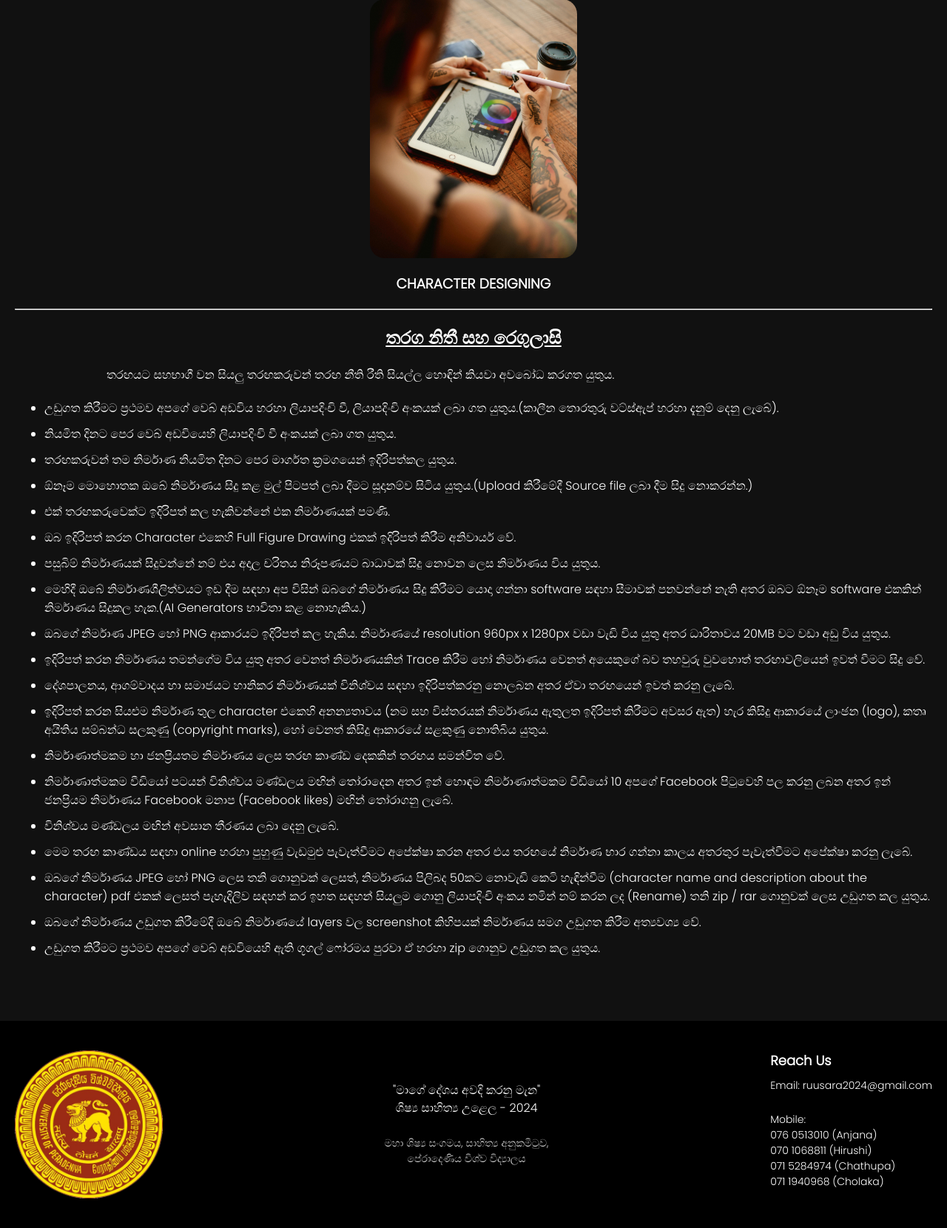
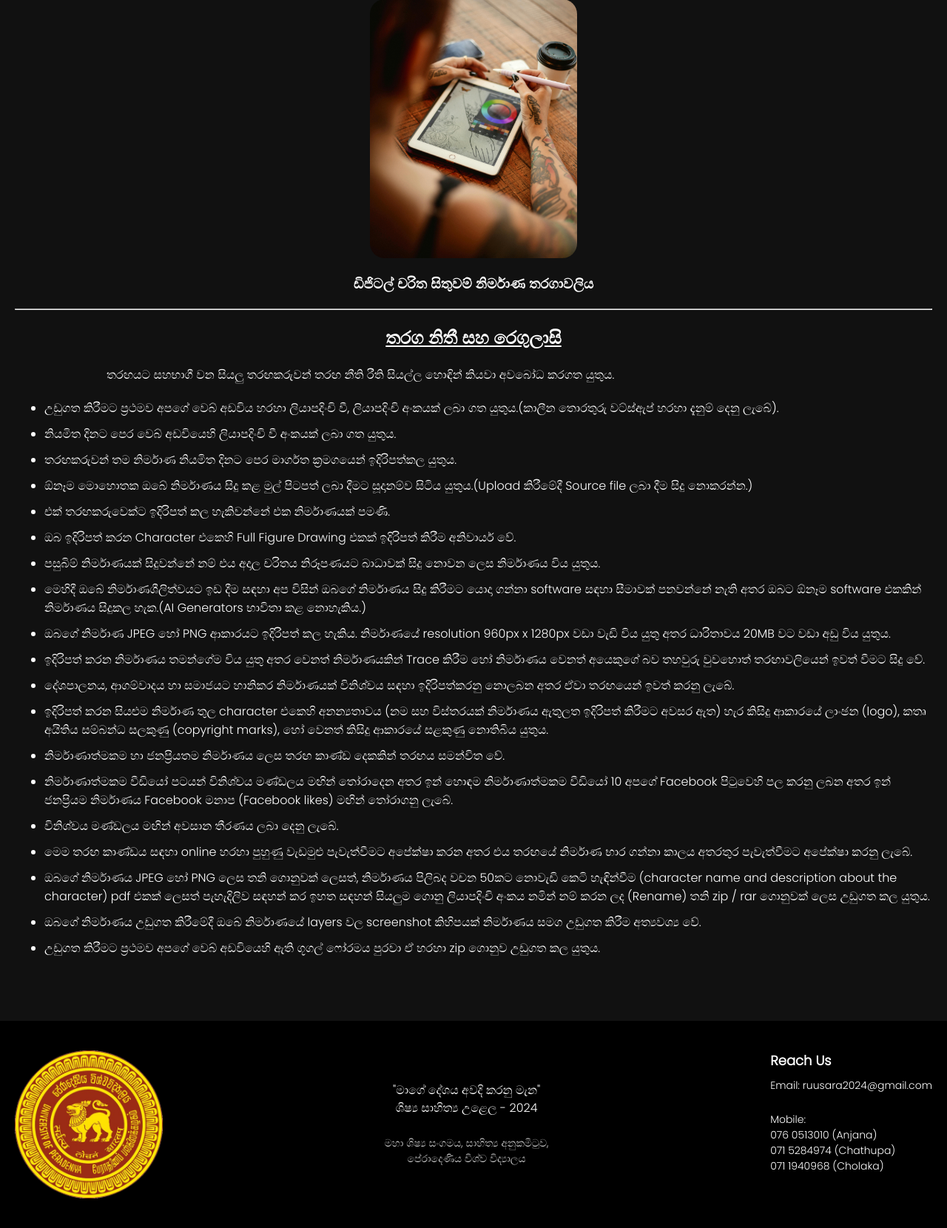
Before and after one commit to ruusara24/ruusara2024, a PHP site: page /DigitalArt.html in a window 1280 px wide. Shown: the part 61-1721 px from the top of the page at 74% size. Run offline with PHP 8.4, Linux system fonts and the light colour scheme.

Commit message:
corrections

```diff
--- a/DigitalArt.html
+++ b/DigitalArt.html
@@ -32,7 +32,7 @@
 
     <section id="event-details" class="section event-details-section">
         <img id="event-image" src="./include/text/digital_art.jpg"  alt="Event Image">
-        <h3 id="event-title">CHARACTER DESIGNING</h3>
+        <h3 id="event-title">ඩිජිටල් චරිත සිතුවම් නිර්මාණ තරගාවලිය</h3>
         <hr>
         <h2><b><u>තරග නිතී සහ රෙගුලාසි</u></b></h2>
         <p id="event-description">තරඟයට සහභාගී වන සියලු තරඟකරුවන් තරඟ නීති රීති සියල්ල  හොඳින් කියවා අවබෝධ කරගත යුතුය.</p>
@@ -67,7 +67,7 @@
             <li>විනිශ්චය මණ්ඩලය මඟින් අවසාන තීරණය ලබා දෙනු ලැබේ.</li>
             <li>මෙම තරඟ කාණ්ඩය සඳහා online හරහා පුහුණු වැඩමුළු පැවැත්වීමට අපේක්ෂා කරන අතර එය
                 තරඟයේ නිර්මාණ භාර ගන්නා කාලය අතරතුර පැවැත්වීමට අපේක්ෂා කරනු ලැබේ.</li>
-            <li>ඔබගේ නිර්මාණය JPEG හෝ PNG ලෙස තනි ගොනුවක් ලෙසත්, නිර්මාණය පිලිබද 50කට
+            <li>ඔබගේ නිර්මාණය JPEG හෝ PNG ලෙස තනි ගොනුවක් ලෙසත්, නිර්මාණය පිලිබද වචන 50කට
                 නොවැඩි කෙටි හැඳින්වීම (character name and description about the character) pdf එකක් ලෙසත්
                 පැහැදිලිව සඳහන් කර ඉහත සඳහන් සියලුම ගොනු ලියාපදිංචි අංකය නමින් නම් කරන ලද (Rename)
                 තනි zip / rar ගොනුවක් ලෙස උඩුගත කල යුතුය.</li>
@@ -94,7 +94,6 @@
                 <p>Email: ruusara2024@gmail.com</p><br>
                 <p>Mobile:
                 <p>076 0513010 (Anjana)</p>
-                <p>070 1068811 (Hirushi)</p>
                 <p>071 5284974 (Chathupa)</p>
                 <p>071 1940968 (Cholaka)</p>
             </div>
--- a/PhotoManipulation.html
+++ b/PhotoManipulation.html
@@ -87,7 +87,6 @@
                 <p>Email: ruusara2024@gmail.com</p><br>
                 <p>Mobile:
                 <p>076 0513010 (Anjana)</p>
-                <p>070 1068811 (Hirushi)</p>
                 <p>071 5284974 (Chathupa)</p>
                 <p>071 1940968 (Cholaka)</p>
             </div>
```
Also changed, not shown: homepage_english.html (+1 -26 lines), styles_english.css (+7 -35 lines).
